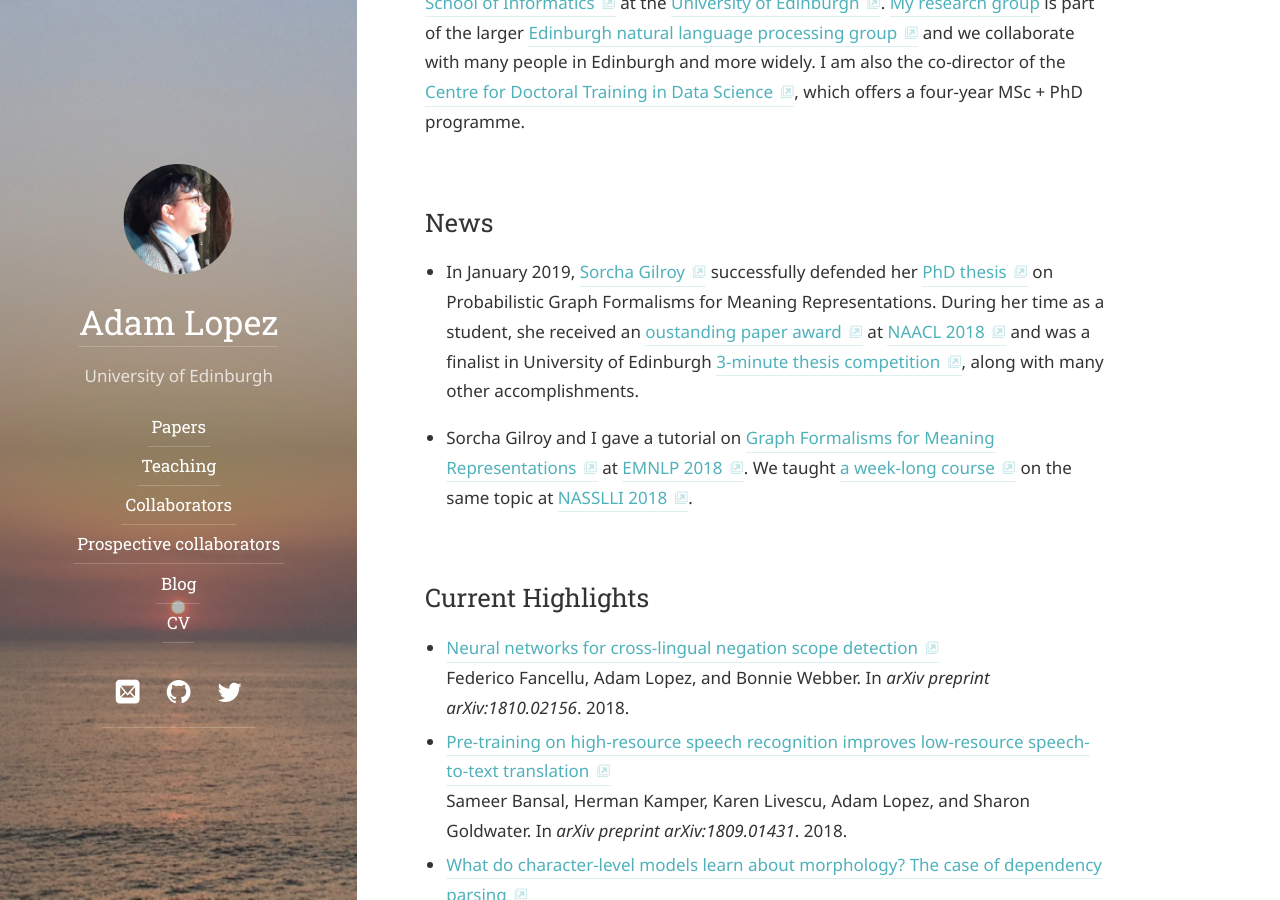
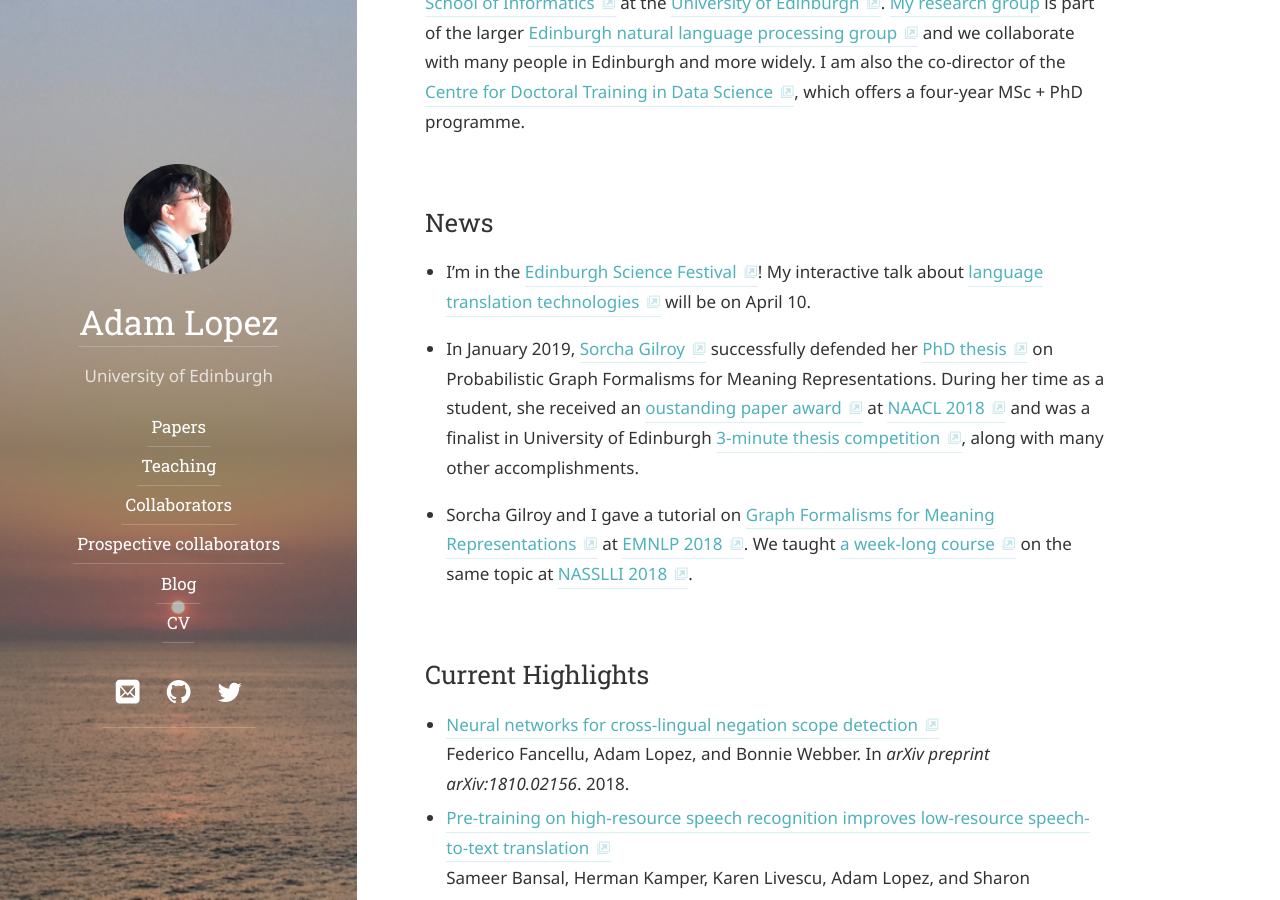
Before and after one commit to alopez/alopez.github.com, a Jekyll site: the page built from index.md, in a window 1280 px wide and 900 px high, scrolled down 359 px. Built offline with Jekyll 4.4.1, drawn with Linux system fonts in a browser that asks for light colours; some web fonts are replaced.

Commit message:
Add EdSciFest link

```diff
--- a/index.md
+++ b/index.md
@@ -22,6 +22,9 @@ also the co-director of the
 which offers a four-year MSc + PhD programme.
 
 ## News
+* I'm in the [Edinburgh Science Festival](https://www.sciencefestival.co.uk/festival)!
+My interactive talk about [language translation technologies](https://www.sciencefestival.co.uk/event-details/inside-google-translate)
+will be on April 10.
 
 * In January 2019, [Sorcha Gilroy](http://homepages.inf.ed.ac.uk/s1459276/)
 successfully defended her [PhD thesis](https://drive.google.com/file/d/1yi_dyiOKXbZdVNcGy789A26FE7nAoTn0/view?usp=sharing) on Probabilistic Graph Formalisms for
```
